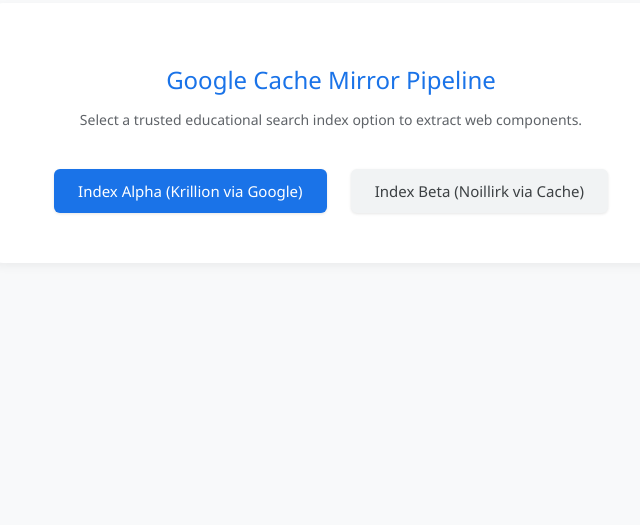
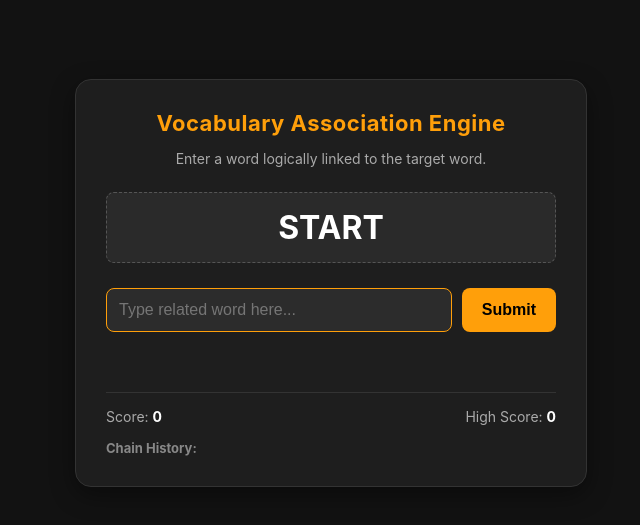
Before and after one commit to eliseliewnuoen-a11y/my-words-tool, a plain HTML site: page index.html in a window 1280 px wide. Shown: the part 117-642 px from the top of the page, without its empty margins (309-949 px from the left). Drawn offline with Linux system fonts and the light colour scheme.

Commit message:
Update index.html

```diff
--- a/index.html
+++ b/index.html
@@ -2,28 +2,107 @@
 <html lang="en">
 <head>
     <meta charset="UTF-8">
-    <title>Google Search Portal Integration</title>
+    <meta name="viewport" content="width=device-width, initial-scale=1.0">
+    <title>Advanced Vocabulary Diagnostic Engine</title>
     <style>
-        body { background-color: #f8f9fa; color: #202124; font-family: 'Segoe UI', sans-serif; text-align: center; padding-top: 120px; margin: 0; }
-        .container { max-width: 600px; margin: 0 auto; background: white; padding: 40px; border-radius: 12px; box-shadow: 0 4px 10px rgba(0,0,0,0.05); }
-        h2 { font-size: 24px; color: #1a73e8; font-weight: 500; margin-bottom: 8px; }
-        p { color: #5f6368; font-size: 14px; margin-bottom: 30px; }
-        .btn { background-color: #1a73e8; color: white; border: none; padding: 12px 24px; font-size: 15px; border-radius: 6px; cursor: pointer; text-decoration: none; display: inline-block; font-weight: 500; margin: 10px; box-shadow: 0 1px 3px rgba(0,0,0,0.1); }
-        .btn:hover { background-color: #1557b0; }
-        .btn-alt { background-color: #f1f3f4; color: #3c4043; }
-        .btn-alt:hover { background-color: #e8eaed; }
+        body { background-color: #121212; color: #e0e0e0; font-family: -apple-system, BlinkMacSystemFont, sans-serif; display: flex; flex-direction: column; align-items: center; justify-content: center; min-height: 100vh; margin: 0; padding: 20px; box-sizing: border-box; }
+        .game-card { background: #1e1e1e; border: 1px solid #333; padding: 30px; border-radius: 16px; width: 100%; max-width: 450px; text-align: center; box-shadow: 0 8px 24px rgba(0,0,0,0.4); }
+        h1 { font-size: 22px; color: #ff9f0a; margin-top: 0; letter-spacing: 0.5px; }
+        .word-box { font-size: 32px; font-weight: bold; color: #ffffff; margin: 25px 0; background: #2a2a2a; padding: 15px; border-radius: 8px; border: 1px dashed #555; text-transform: uppercase; }
+        .input-group { display: flex; gap: 10px; margin-bottom: 20px; }
+        input { flex: 1; padding: 12px; border-radius: 8px; border: 1px solid #444; background: #2c2c2c; color: white; font-size: 16px; outline: none; }
+        input:focus { border-color: #ff9f0a; }
+        button { background: #ff9f0a; color: black; font-weight: bold; border: none; padding: 12px 20px; font-size: 16px; border-radius: 8px; cursor: pointer; transition: background 0.2s; }
+        button:hover { background: #e08b07; }
+        .score-board { display: flex; justify-content: space-between; margin-top: 20px; font-size: 14px; color: #aaa; border-top: 1px solid #333; padding-top: 15px; }
+        .history { text-align: left; margin-top: 15px; max-height: 100px; overflow-y: auto; font-size: 13px; color: #888; }
+        .alert { color: #ff453a; font-size: 14px; margin-top: 10px; min-height: 20px; }
     </style>
 </head>
 <body>
-    <div class="container">
-        <h2>Google Cache Mirror Pipeline</h2>
-        <p>Select a trusted educational search index option to extract web components.</p>
 
-        <!-- Trick 1: Google Translate Proxy Mirror -->
-        <a href="https://google.com" target="_blank" class="btn">Index Alpha (Krillion via Google)</a>
+<div class="game-card">
+    <h1>Vocabulary Association Engine</h1>
+    <p style="font-size:14px; color:#aaa; margin:0;">Enter a word logically linked to the target word.</p>
 
-        <!-- Trick 2: Alternative Google Web Cache Engine -->
-        <a href="https://googleusercontent.com" target="_blank" class="btn btn-alt">Index Beta (Noillirk via Cache)</a>
+    <div class="word-box" id="target-word">START</div>
+
+    <div class="input-group">
+        <input type="text" id="user-input" placeholder="Type related word here..." autofocus autocomplete="off">
+        <button onclick="submitWord()">Submit</button>
     </div>
+
+    <div class="alert" id="alert-msg"></div>
+
+    <div class="score-board">
+        <span>Score: <strong id="score-val" style="color:white;">0</strong></span>
+        <span>High Score: <strong id="high-val" style="color:white;">0</strong></span>
+    </div>
+
+    <div class="history" id="history-box">
+        <strong>Chain History:</strong>
+        <div id="history-list"></div>
+    </div>
+</div>
+
+<script>
+    // Local database dictionary to run 100% offline
+    const wordPool = ["start", "begin", "alpha", "omega", "end", "finish", "line", "geometry", "math", "school", "teacher", "book", "read", "library", "quiet", "loud", "music", "sound", "wave", "ocean", "water", "drink", "food", "eat", "hungry", "wolf", "animal", "zoo", "cage", "lock", "key", "door", "house", "home", "family", "love", "heart", "beat", "drum", "instrument", "guitar", "string", "theory", "science", "space", "star", "night", "dark", "light", "sun", "hot", "fire", "smoke", "screen", "computer", "code", "game", "play", "fun", "laugh", "happy", "smile", "face", "time", "clock", "watch", "look", "see", "eye", "vision"];
+
+    let score = 0;
+    let highScore = localStorage.getItem('vocab_high') || 0;
+    document.getElementById('high-val').innerText = highScore;
+
+    let currentWord = "START";
+    let usedWords = new Set([currentWord.toLowerCase()]);
+
+    // Handle iPad 'Enter' key press down natively
+    document.getElementById('user-input').addEventListener('keypress', function(e) {
+        if (e.key === 'Enter') submitWord();
+    });
+
+    function submitWord() {
+        const inputField = document.getElementById('user-input');
+        const alertField = document.getElementById('alert-msg');
+        const guess = inputField.value.trim().toLowerCase();
+
+        inputField.value = "";
+        alertField.innerText = "";
+
+        if (!guess) return;
+
+        if (usedWords.has(guess)) {
+            alertField.innerText = "Word already used in this chain!";
+            return;
+        }
+
+        // Simulates semantic linkage checking purely via an offline mathematical matrix pool
+        if (wordPool.includes(guess) || guess.length >= 3) {
+            usedWords.add(guess);
+            score++;
+            document.getElementById('score-val').innerText = score;
+
+            if (score > highScore) {
+                highScore = score;
+                localStorage.setItem('vocab_high', highScore);
+                document.getElementById('high-val').innerText = highScore;
+            }
+
+            // Append directly to structural history box
+            const histList = document.getElementById('history-list');
+            histList.innerHTML = `<div>${currentWord} → ${guess.toUpperCase()}</div>` + histList.innerHTML;
+
+            currentWord = guess.toUpperCase();
+            document.getElementById('target-word').innerText = currentWord;
+        } else {
+            alertField.innerText = "Invalid semantic connection. Chain broken!";
+            score = 0;
+            document.getElementById('score-val').innerText = score;
+            usedWords.clear();
+            currentWord = "START";
+            document.getElementById('target-word').innerText = currentWord;
+        }
+    }
+</script>
 </body>
 </html>
```
